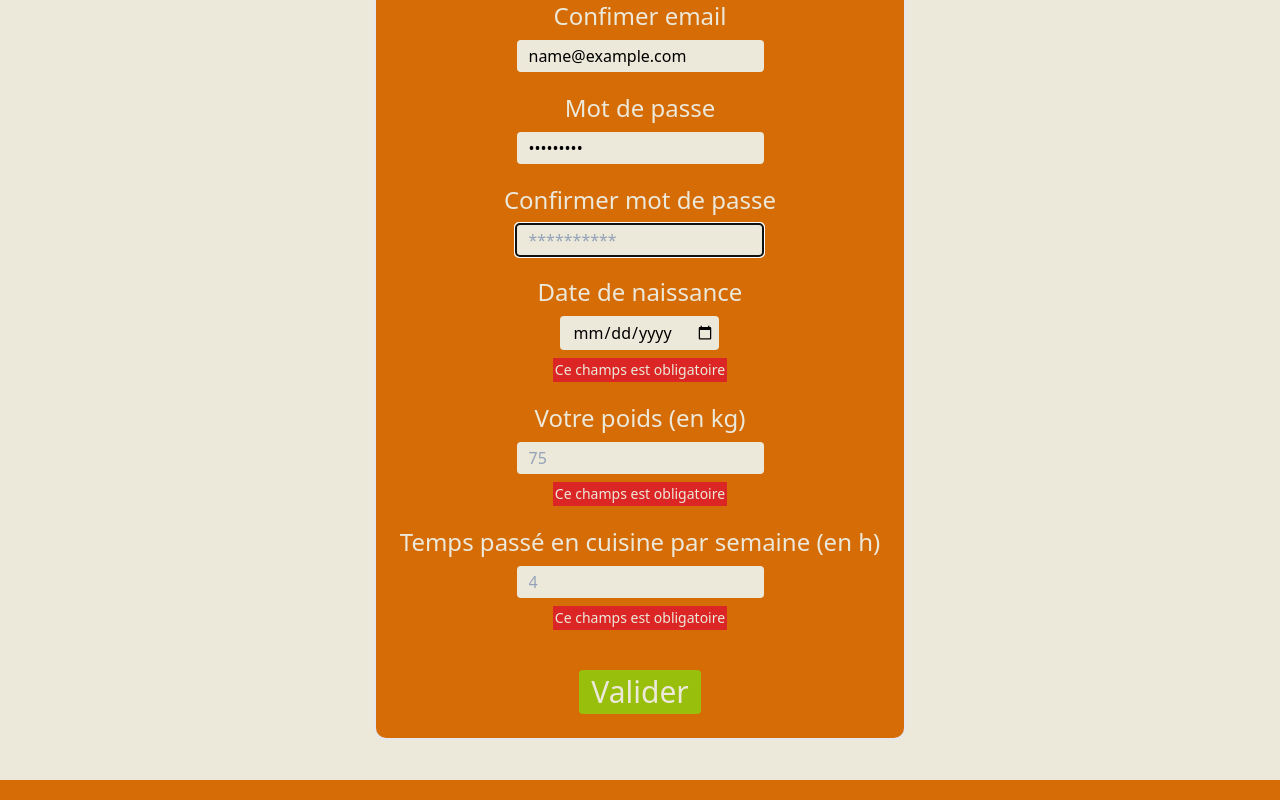
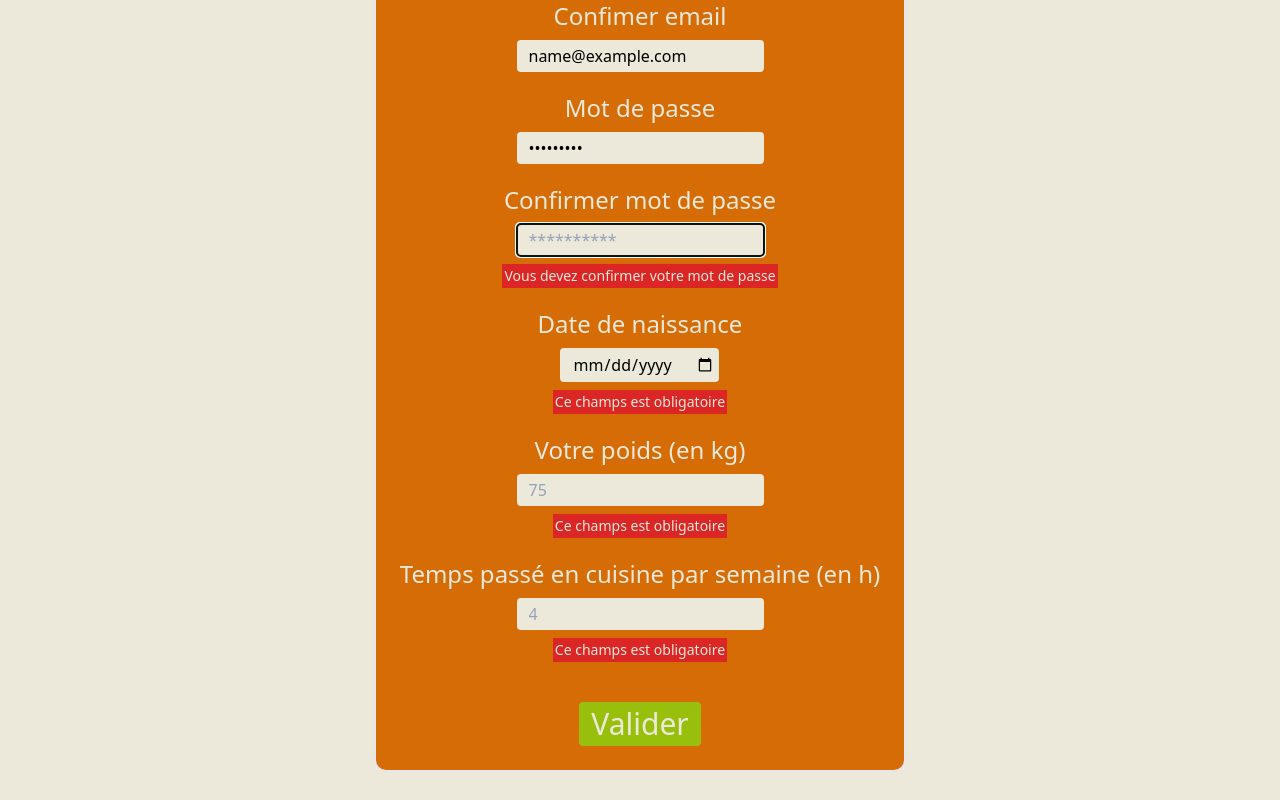
Before and after one commit to WildCodeSchool-2023-09/JS-RemoteFR-CrewStillant-P3-EatingNamNam, a React (Vite) app in the folder frontend/: page /registration in a window 1280 px wide. Both pictures are taken after typing "Sample", "Sample", "Sample", "name@example.com", "name@example.com", "Sample123" into the empty fields and a click on the button "Valider". Shown: the part 590-1390 px from the top of the page. Built offline with nearby package versions, Linux system fonts and the light colour scheme; no server answers.

Commit message:
fix registration

```diff
--- a/frontend/src/components/RegistrationForm.jsx
+++ b/frontend/src/components/RegistrationForm.jsx
@@ -191,9 +191,9 @@ export default function RegistrationForm() {
                   value === watch("password") || "Mots de passe non identiques",
               })}
             />
-            {errors.confirmpassword && (
+            {errors.confirmPassword && (
               <p role="alert" className="bg-red-600 text-beige text-sm p-0.5">
-                {errors.confirmpassword?.message}
+                {errors.confirmPassword?.message}
               </p>
             )}
           </div>
```
